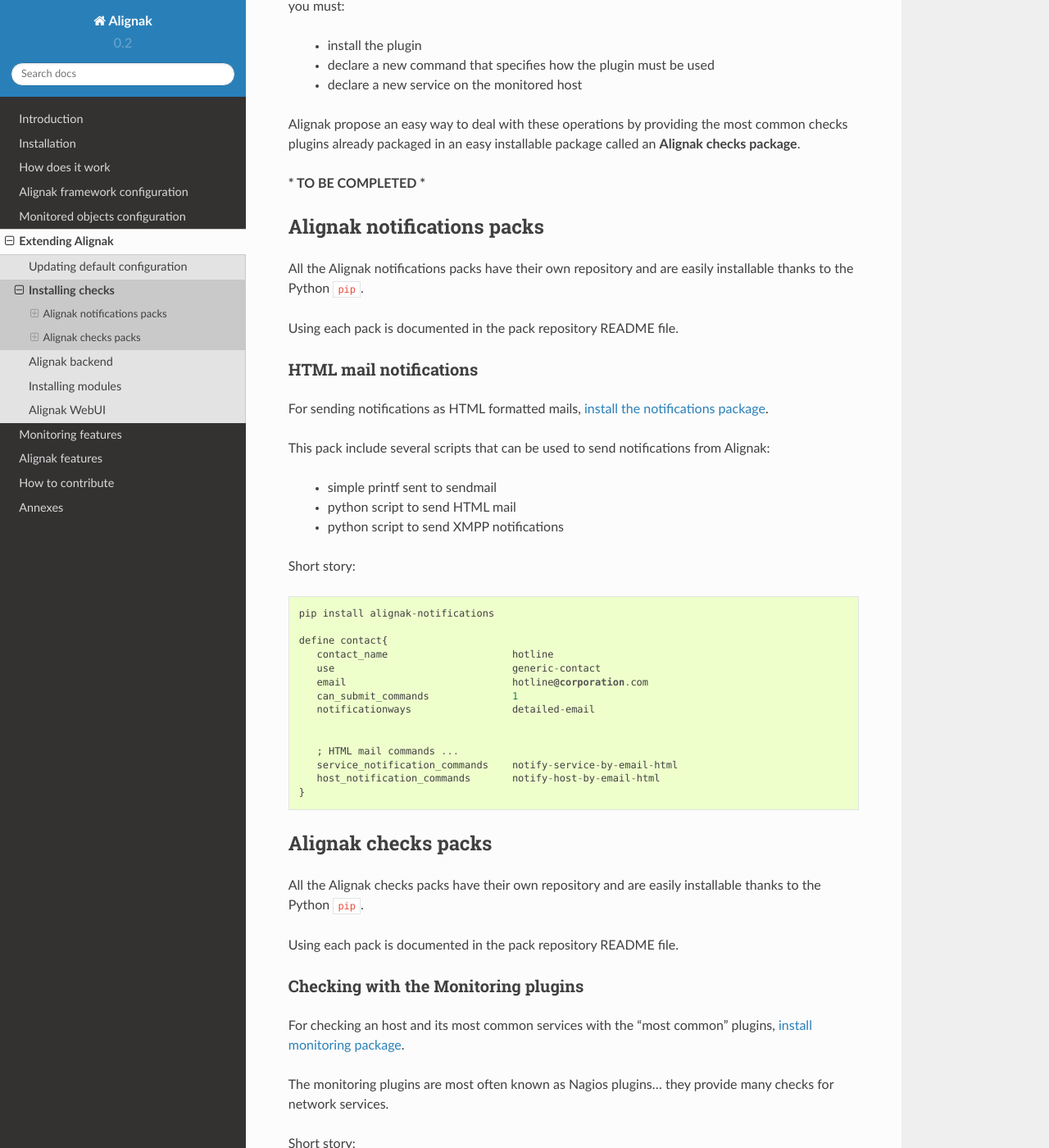
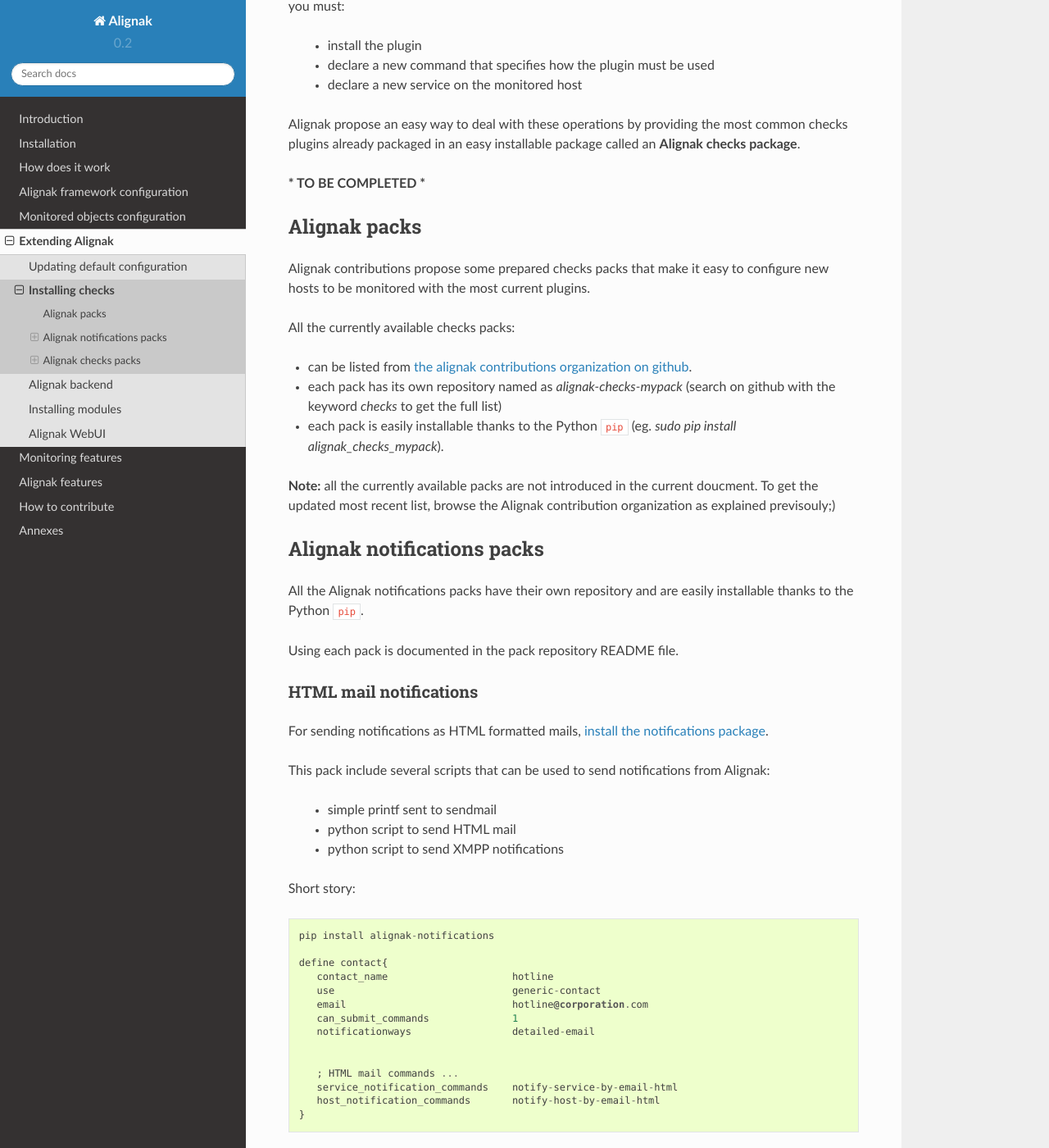
Before and after one commit to Alignak-monitoring/alignak-doc, a Sphinx documentation site: the page built from source/05_extending_alignak/installing_checks.rst, in a window 1280 px wide and 1400 px high, scrolled down 284 px. Shown: the whole window at 82% size. Built offline with Sphinx 7.4.7 and the Read the Docs theme 2.0.0, drawn with Linux system fonts in a browser that asks for light colours; some of the changed text lies outside the part shown.

Commit message:
Update packs documentation

```diff
--- a/source/05_extending_alignak/installing_checks.rst
+++ b/source/05_extending_alignak/installing_checks.rst
@@ -15,6 +15,22 @@
 Alignak propose an easy way to deal with these operations by providing the most common checks plugins already packaged in an easy installable package called an **Alignak checks package**.
 
 *** TO BE COMPLETED ***
+
+Alignak packs
+=============
+
+Alignak contributions propose some prepared checks packs that make it easy to configure new hosts to be monitored with the most current plugins.
+
+All the currently available checks packs:
+
+* can be listed from `the alignak contributions organization on github <https://github.com/Alignak-monitoring-contrib>`_.
+
+* each pack has its own repository named as `alignak-checks-mypack` (search on github with the keyword *checks* to get the full list)
+
+* each pack is easily installable thanks to the Python ``pip`` (eg. `sudo pip install alignak_checks_mypack`).
+
+
+**Note:** all the currently available packs are not introduced in the current doucment. To get the updated most recent list, browse the Alignak contribution organization as explained previsouly;)
 
 Alignak notifications packs
 ===========================
@@ -86,12 +102,12 @@
 
 
 
-.. _checks/snmp:
+.. _checks/linux-snmp:
 
-Checking with SNMP
-------------------
+Checking Unix/Linux hosts/services with SNMP
+--------------------------------------------
 
-For checking an host and its most common services through SNMP, `install SNMP package <https://github.com/Alignak-monitoring-contrib/alignak-checks-snmp>`_.
+For checking an host and its most common services through SNMP, `install SNMP package <https://github.com/Alignak-monitoring-contrib/alignak-checks-linux-snmp>`_.
 
 Hosts inherit from a check command that gets the host uptime with an SNMP get, this to confirm that the host is alive and that SNMP connection is ok.
 
@@ -106,12 +122,12 @@
     }
 
 
-.. _checks/nrpe:
+.. _checks/linux-nrpe:
 
-Checking with NRPE
-------------------
+Checking Unix/Linux hosts/services with NRPE
+--------------------------------------------
 
-For checking an host and its most common services through NRPE, `install NRPE package <https://github.com/Alignak-monitoring-contrib/alignak-checks-nrpe>`_.
+For checking an host and its most common services through NRPE, `install NRPE package <https://github.com/Alignak-monitoring-contrib/alignak-checks-linux-nrpe>`_.
 
 Hosts inherit from a check command that gets the host NRPE daemon version, this to confirm that the host is alive and that NRPE connection is ok.
 
@@ -168,4 +184,23 @@
     }
 
 
+
+Active checking Windows with NRPE
+---------------------------------
+
+For checking a Windows host and its most common services through NRPE, `install Windows NRPE package <https://github.com/Alignak-monitoring-contrib/alignak-checks-windows-nrpe>`_.
+
+**Note**: this checks pack assumes that your Windows host is using the `NSClient agent`_.
+
+Short story::
+
+    pip install alignak-checks-windows-nrpe
+
+    define host{
+        use                 windows-nrpe
+        host_name           nrpe_windows_host
+        address             0.0.0.0
+    }
+
+
 .. _NSClient agent: https://www.nsclient.org
```
